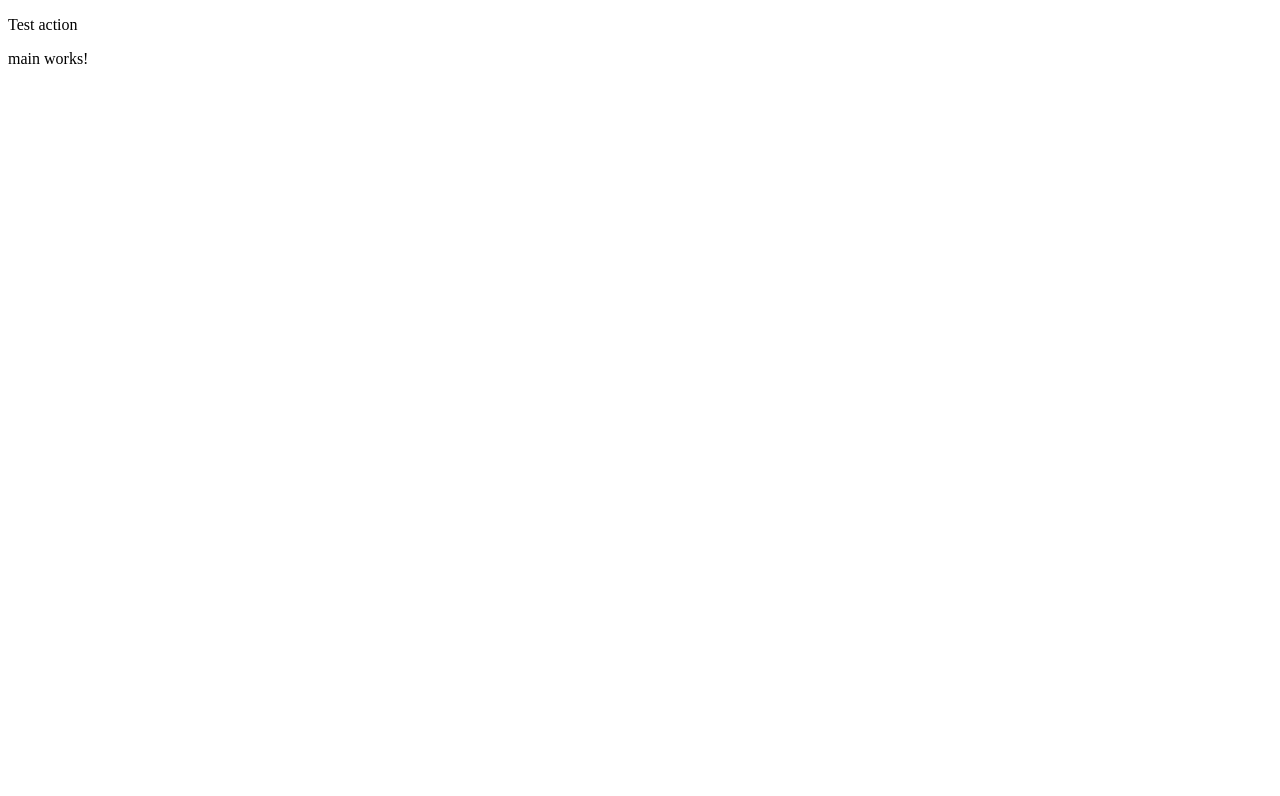
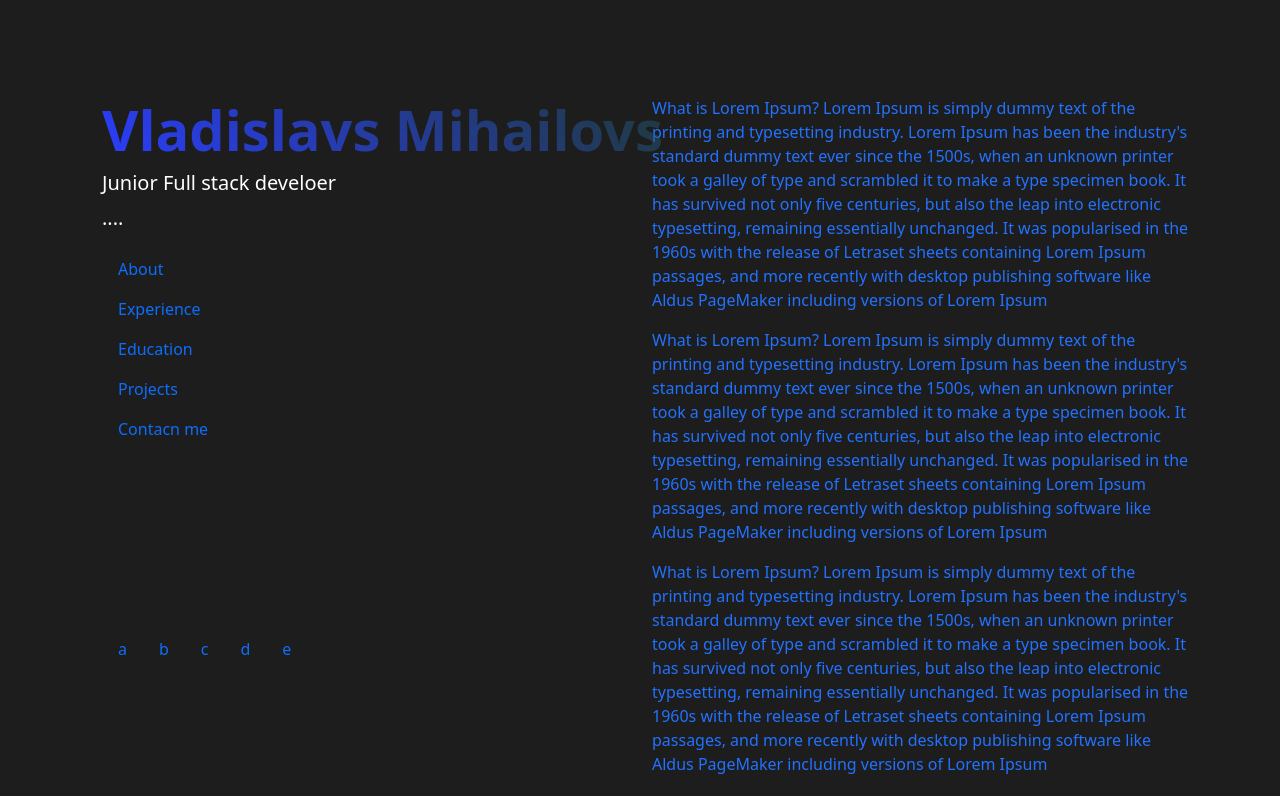
Before and after one commit to vladislavv27/VladislavMi, an Angular app: page / in a window 1280 px wide. Shown: the top 796 px of the page. Built offline with nearby package versions, Linux system fonts and the light colour scheme.

Commit message:
created template

```diff
--- a/angular.json
+++ b/angular.json
@@ -30,9 +30,13 @@
               "src/assets"
             ],
             "styles": [
+              "node_modules/bootstrap/scss/bootstrap.scss",
+              "node_modules/bootstrap-icons/font/bootstrap-icons.css",
               "src/styles.scss"
             ],
-            "scripts": []
+            "scripts": [
+              "node_modules/bootstrap/dist/js/bootstrap.bundle.min.js"
+            ]
           },
           "configurations": {
             "production": {
--- a/package.json
+++ b/package.json
@@ -10,7 +10,7 @@
   },
   "private": true,
   "dependencies": {
-    "@angular/animations": "^16.1.0",
+    "@angular/animations": "^16.2.12",
     "@angular/common": "^16.1.0",
     "@angular/compiler": "^16.1.0",
     "@angular/core": "^16.1.0",
@@ -18,7 +18,11 @@
     "@angular/platform-browser": "^16.1.0",
     "@angular/platform-browser-dynamic": "^16.1.0",
     "@angular/router": "^16.1.0",
+    "animation": "^0.1.3",
     "bootstrap": "^5.3.2",
+    "bootstrap-icons": "^1.11.3",
+    "ng-typing": "^0.1.1",
+    "ngx-typed-js": "^2.1.1",
     "rxjs": "~7.8.0",
     "tslib": "^2.3.0",
     "zone.js": "~0.13.0"
--- a/src/app/app.component.html
+++ b/src/app/app.component.html
@@ -1,2 +1,10 @@
-<app-header></app-header>
-<app-main></app-main>
+<div class="container">
+  <div class="row">
+    <div class="col-lg-6 col-12 header">
+      <app-header></app-header>
+    </div>
+    <div class="col-lg-6 col-12">
+      <app-main></app-main>
+    </div>
+  </div>
+</div>
--- a/src/app/app.component.scss
+++ b/src/app/app.component.scss
@@ -0,0 +1,22 @@
+@import "../variables.scss";
+
+.container {
+    padding: 96px 20px; /* Adjust the padding for larger screens */
+}
+
+@media screen and (min-width: 992px) {
+    .header {
+        position: sticky;
+        top: 96px; /* Adjust this value based on your design */
+        max-height: 600px;
+    }
+
+    .container {
+    }
+}
+
+@media screen and (max-width: 991px) {
+    .container {
+        padding: 50px 20px; /* Adjust the padding for smaller screens */
+    }
+}
--- a/src/app/header/header.component.html
+++ b/src/app/header/header.component.html
@@ -1 +1,41 @@
-<p>Test action</p>
+<div class="container-lg">
+  <h1 class="display-4">
+    <a href="/" class="gradient-text">Vladislavs Mihailovs</a>
+  </h1>
+  <h2 class="lead">Junior Full stack develoer</h2>
+  <p class="lead">....</p>
+  <nav class="nav">
+    <ul class="nav row">
+      <li class="nav-item"><a class="nav-link" href="#about">About</a></li>
+      <li class="nav-item">
+        <a class="nav-link" href="#experience">Experience</a>
+      </li>
+      <li class="nav-item">
+        <a class="nav-link" href="#projects">Education</a>
+      </li>
+      <li class="nav-item">
+        <a class="nav-link" href="#projects">Projects</a>
+      </li>
+      <li class="nav-item">
+        <a class="nav-link" href="#projects">Contacn me</a>
+      </li>
+    </ul>
+  </nav>
+  <div class="links">
+    <ul class="nav col">
+      <li class="nav-item"><a class="nav-link" href="#about">a</a></li>
+      <li class="nav-item">
+        <a class="nav-link" href="#experience">b</a>
+      </li>
+      <li class="nav-item">
+        <a class="nav-link" href="#projects">c</a>
+      </li>
+      <li class="nav-item">
+        <a class="nav-link" href="#projects">d</a>
+      </li>
+      <li class="nav-item">
+        <a class="nav-link" href="#projects">e</a>
+      </li>
+    </ul>
+  </div>
+</div>
--- a/src/app/header/header.component.scss
+++ b/src/app/header/header.component.scss
@@ -0,0 +1,14 @@
+@import "../../variables";
+.lead{
+    color: $white;
+}
+.links{
+    padding-top: 180px;
+}
+.gradient-text{
+    font-weight: bold;
+    overflow: hidden;
+    white-space: nowrap;
+    text-decoration: none;
+
+}
--- a/src/app/header/header.component.ts
+++ b/src/app/header/header.component.ts
@@ -1,10 +1,51 @@
-import { Component } from '@angular/core';
+import { Component, OnInit } from '@angular/core';
+import { trigger, style, animate, transition, state } from '@angular/animations';
 
 @Component({
   selector: 'app-header',
   templateUrl: './header.component.html',
-  styleUrls: ['./header.component.scss']
+  styleUrls: ['./header.component.scss'],
+
 })
-export class HeaderComponent {
+export class HeaderComponent implements OnInit {
+
+  ngOnInit() {
+    this.applyRandomGradientToText();
+  }
+
+
+
+  applyRandomGradientToText() {
+    const randomColor1 = this.getRandomColor();
+    const randomColor2 = this.getRandomColor();
+
+    const gradient = `linear-gradient(45deg, ${randomColor1}, ${randomColor2})`;
+
+    const element = document.querySelector('.gradient-text') as HTMLElement;
+    if (element) {
+      element.style.backgroundImage = gradient;
+      element.style.webkitBackgroundClip = 'text';
+      element.style.backgroundClip = 'text';
+      element.style.color = 'transparent'; // Make the text transparent
+
+      // Set a random gradient for the text color
+      element.style.backgroundSize = '100% 100%'; // Ensure the gradient covers the entire text
+      element.style.animation = 'textAnimation 2s forwards'; // Add animation for text reveal
+    }
+  }
+
+  getRandomColor() {
+    let randomColor;
+    do {
+      randomColor = '#' + Math.floor(Math.random() * 16777215).toString(16);
+    } while (this.isColorBlack(randomColor));
+    return randomColor;
+  }
+
+  isColorBlack(color: string) {
+    return color.toLowerCase() === '#000000';
+  }
+
+
 
 }
--- a/src/app/main/main.component.html
+++ b/src/app/main/main.component.html
@@ -1 +1,78 @@
-<p>main works!</p>
+<div class="About" id="about"></div>
+<p class="as">
+  What is Lorem Ipsum? Lorem Ipsum is simply dummy text of the printing and
+  typesetting industry. Lorem Ipsum has been the industry's standard dummy text
+  ever since the 1500s, when an unknown printer took a galley of type and
+  scrambled it to make a type specimen book. It has survived not only five
+  centuries, but also the leap into electronic typesetting, remaining
+  essentially unchanged. It was popularised in the 1960s with the release of
+  Letraset sheets containing Lorem Ipsum passages, and more recently with
+  desktop publishing software like Aldus PageMaker including versions of Lorem
+  Ipsum
+</p>
+<p class="as">
+  What is Lorem Ipsum? Lorem Ipsum is simply dummy text of the printing and
+  typesetting industry. Lorem Ipsum has been the industry's standard dummy text
+  ever since the 1500s, when an unknown printer took a galley of type and
+  scrambled it to make a type specimen book. It has survived not only five
+  centuries, but also the leap into electronic typesetting, remaining
+  essentially unchanged. It was popularised in the 1960s with the release of
+  Letraset sheets containing Lorem Ipsum passages, and more recently with
+  desktop publishing software like Aldus PageMaker including versions of Lorem
+  Ipsum
+</p>
+<p class="as">
+  What is Lorem Ipsum? Lorem Ipsum is simply dummy text of the printing and
+  typesetting industry. Lorem Ipsum has been the industry's standard dummy text
+  ever since the 1500s, when an unknown printer took a galley of type and
+  scrambled it to make a type specimen book. It has survived not only five
+  centuries, but also the leap into electronic typesetting, remaining
+  essentially unchanged. It was popularised in the 1960s with the release of
+  Letraset sheets containing Lorem Ipsum passages, and more recently with
+  desktop publishing software like Aldus PageMaker including versions of Lorem
+  Ipsum
+</p>
+<p class="as">
+  What is Lorem Ipsum? Lorem Ipsum is simply dummy text of the printing and
+  typesetting industry. Lorem Ipsum has been the industry's standard dummy text
+  ever since the 1500s, when an unknown printer took a galley of type and
+  scrambled it to make a type specimen book. It has survived not only five
+  centuries, but also the leap into electronic typesetting, remaining
+  essentially unchanged. It was popularised in the 1960s with the release of
+  Letraset sheets containing Lorem Ipsum passages, and more recently with
+  desktop publishing software like Aldus PageMaker including versions of Lorem
+  Ipsum
+</p>
+<p class="as">
+  What is Lorem Ipsum? Lorem Ipsum is simply dummy text of the printing and
+  typesetting industry. Lorem Ipsum has been the industry's standard dummy text
+  ever since the 1500s, when an unknown printer took a galley of type and
+  scrambled it to make a type specimen book. It has survived not only five
+  centuries, but also the leap into electronic typesetting, remaining
+  essentially unchanged. It was popularised in the 1960s with the release of
+  Letraset sheets containing Lorem Ipsum passages, and more recently with
+  desktop publishing software like Aldus PageMaker including versions of Lorem
+  Ipsum
+</p>
+<p class="as">
+  What is Lorem Ipsum? Lorem Ipsum is simply dummy text of the printing and
+  typesetting industry. Lorem Ipsum has been the industry's standard dummy text
+  ever since the 1500s, when an unknown printer took a galley of type and
+  scrambled it to make a type specimen book. It has survived not only five
+  centuries, but also the leap into electronic typesetting, remaining
+  essentially unchanged. It was popularised in the 1960s with the release of
+  Letraset sheets containing Lorem Ipsum passages, and more recently with
+  desktop publishing software like Aldus PageMaker including versions of Lorem
+  Ipsum
+</p>
+<p class="as">
+  What is Lorem Ipsum? Lorem Ipsum is simply dummy text of the printing and
+  typesetting industry. Lorem Ipsum has been the industry's standard dummy text
+  ever since the 1500s, when an unknown printer took a galley of type and
+  scrambled it to make a type specimen book. It has survived not only five
+  centuries, but also the leap into electronic typesetting, remaining
+  essentially unchanged. It was popularised in the 1960s with the release of
+  Letraset sheets containing Lorem Ipsum passages, and more recently with
+  desktop publishing software like Aldus PageMaker including versions of Lorem
+  Ipsum
+</p>
--- a/src/app/main/main.component.scss
+++ b/src/app/main/main.component.scss
@@ -0,0 +1,4 @@
+@import "../../variables";
+.as{
+    color: $blue;
+}
--- a/src/styles.scss
+++ b/src/styles.scss
@@ -1 +1,6 @@
-/* You can add global styles to this file, and also import other style files */
+@import "~bootstrap/dist/css/bootstrap.css";
+@import "./variables";
+
+body {
+    background-color: $black;
+  }
--- /dev/null
+++ b/src/variables.scss
@@ -0,0 +1,3 @@
+$black: #1D1D1D;
+$blue: #2272FF;
+$white:#ffffff;
```
Also changed, not shown: src/app/app.module.ts (+5 -2 lines), 1 other file (tests, documents, lock files or other folders).
